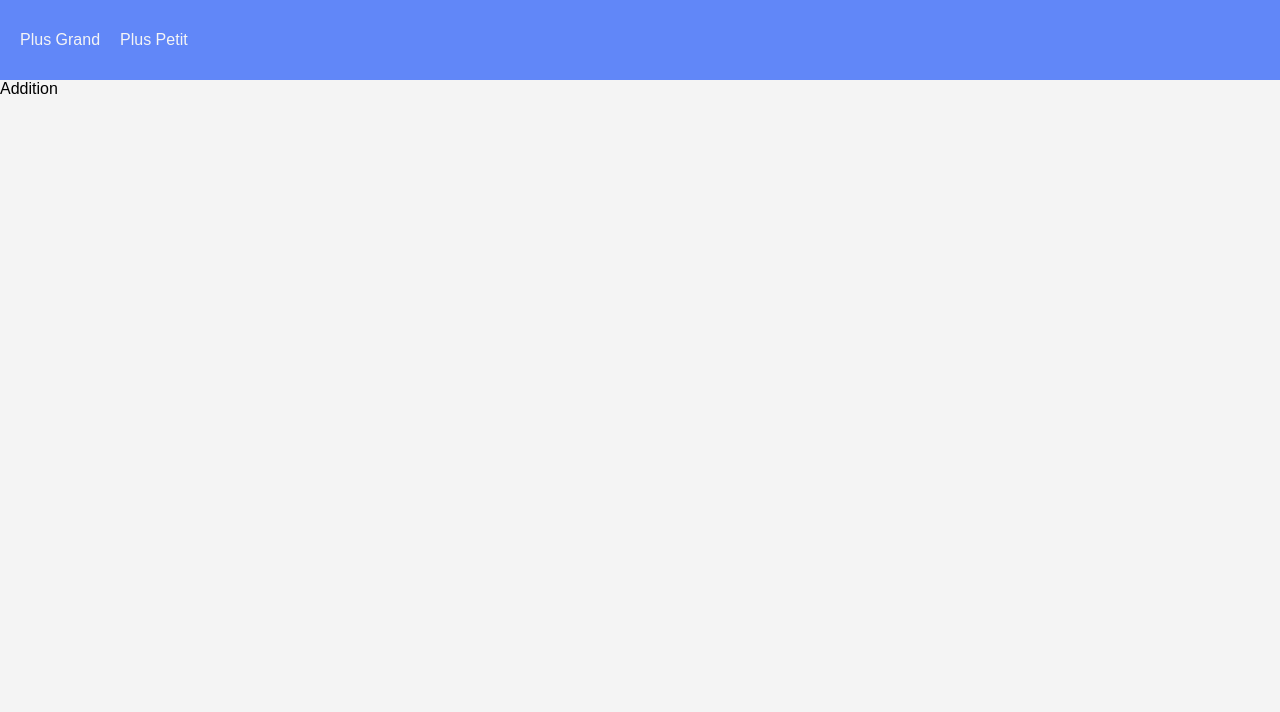
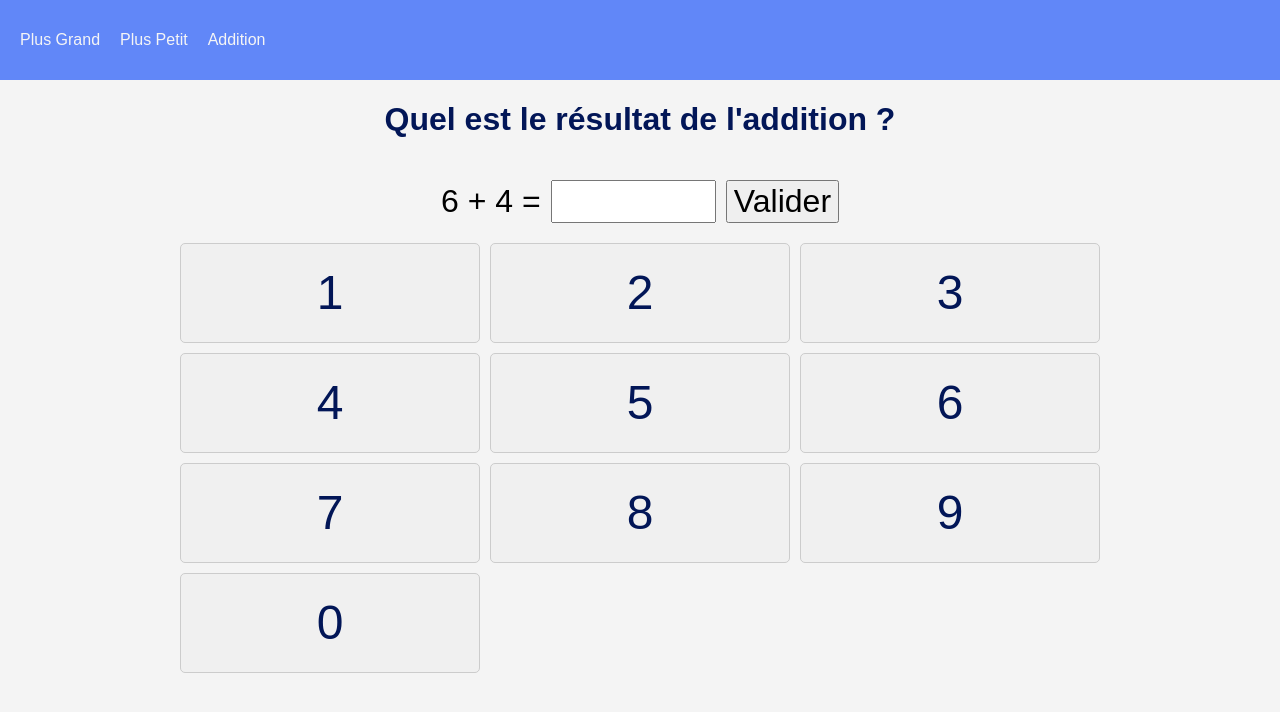
Before and after one commit to angeliquebesi/exosCP, a React (Vite) app: page /addition in a window 1280 px wide. Shown: the top 712 px of the page. Built offline with nearby package versions, Linux system fonts and the light colour scheme.

Commit message:
feat: add addition page

```diff
--- a/src/Pages/Addition/Addition.tsx
+++ b/src/Pages/Addition/Addition.tsx
@@ -1,7 +1,41 @@
+import { useEffect, useMemo, useState } from "react";
+import NumericKeypad from "../../components/AtomicComponents/NumericKeypad";
+import ResponseInput from "../../components/AtomicComponents/ResponseInput";
+import ResponseComponents from "../../components/ResponseComponents";
+import getRandomIntInclusive from "../../utils/getRandomIntInclusive";
+
 function Addition() {
+  const [result, setResult] = useState<boolean | null>(null);
+  const [disabledButton, setDisabledButton] = useState<boolean>(false);
+  const [updateTrigger, setUpdateTrigger] = useState<number>(0);
+
+  const Value1 = useMemo(() => getRandomIntInclusive(0, 10), [updateTrigger]);
+  const Value2 = useMemo(() => getRandomIntInclusive(0, 30), [updateTrigger]);
+
+  useEffect(() => {
+    if (result === null) {
+      setUpdateTrigger(prev => prev + 1);
+    }
+  }, [result]);
+
+  const checkResult = () => {
+    setResult(Value1 + Value2 === parseInt((document.querySelector('input') as HTMLInputElement).value));
+    setDisabledButton(true);
+    setTimeout(() => {
+      setDisabledButton(false);
+      setResult(null);
+      document.querySelector('input')!.value = '';
+    }, 2000);
+  }
+
   return (
-    <div>Addition</div>
+    <div className="page-container">
+      <h1>Quel est le résultat de l'addition ?</h1>
+      <ResponseInput label={`${Value1} + ${Value2} =`} checkResult={checkResult} disabledButton={disabledButton} />
+      <NumericKeypad disabledButton={disabledButton} />
+      <ResponseComponents result={result} />
+    </div>
   )
 }
 
-export default Addition
+export default Addition;
--- /dev/null
+++ b/src/components/AtomicComponents/NumericKeypad.tsx
@@ -0,0 +1,24 @@
+import NumberButton from "./NumberButton";
+
+interface NumericKeypadProps {
+  disabledButton: boolean;
+}
+
+function NumericKeypad({ disabledButton }: Readonly<NumericKeypadProps>) {
+  const addNumberToInput = (value: number) => {
+    const input = document.querySelector('input') as HTMLInputElement;
+    input.value += value;
+  }
+
+  return (
+    <div className="numeric-keypad">
+      {[1,2,3,4,5,6,7,8,9,0].map(number => {
+        return (
+          <NumberButton key={number} value={number} onClick={() => addNumberToInput(number)} disabled={disabledButton} />
+        )}
+      )}
+    </div>
+  )
+}
+
+export default NumericKeypad
--- /dev/null
+++ b/src/components/AtomicComponents/ResponseInput.tsx
@@ -0,0 +1,16 @@
+interface ResponseInputProps {
+  label: string;
+  checkResult: () => void;
+  disabledButton: boolean;
+}
+function ResponseInput({ label, checkResult, disabledButton }: Readonly<ResponseInputProps>) {
+  return (
+    <div className="response-input">
+      <label htmlFor="solution">{label}</label>
+      <input type="number" name="solution" className="input-large"/>
+      <button onClick={() => checkResult()} disabled={disabledButton}>Valider</button>
+    </div>
+  )
+}
+
+export default ResponseInput
--- a/src/components/NavBar/NavBar.tsx
+++ b/src/components/NavBar/NavBar.tsx
@@ -5,6 +5,7 @@ function Navbar() {
     <nav className="navbar">
       <Link to='/compare/more'>Plus Grand</Link>
       <Link to='/compare/less'>Plus Petit</Link>
+      <Link to='/addition'>Addition</Link>
     </nav>
   );
 }
--- a/src/main.css
+++ b/src/main.css
@@ -31,3 +31,25 @@ h1 {
   align-items: center;
   gap: 20px;
 }
+
+.numeric-keypad {
+  display: grid;
+  grid-template-columns: repeat(3, 1fr);
+  gap: 10px;
+}
+
+.response-input {
+  display: flex;
+  justify-content: center;
+  align-items: center;
+  gap: 10px;
+  font-size: xx-large;
+  .input-large {
+    font-size: 1em;
+    box-sizing: border-box;
+    width: 25%;
+  }
+  button {
+    font-size: 1em;
+  }
+}
```
